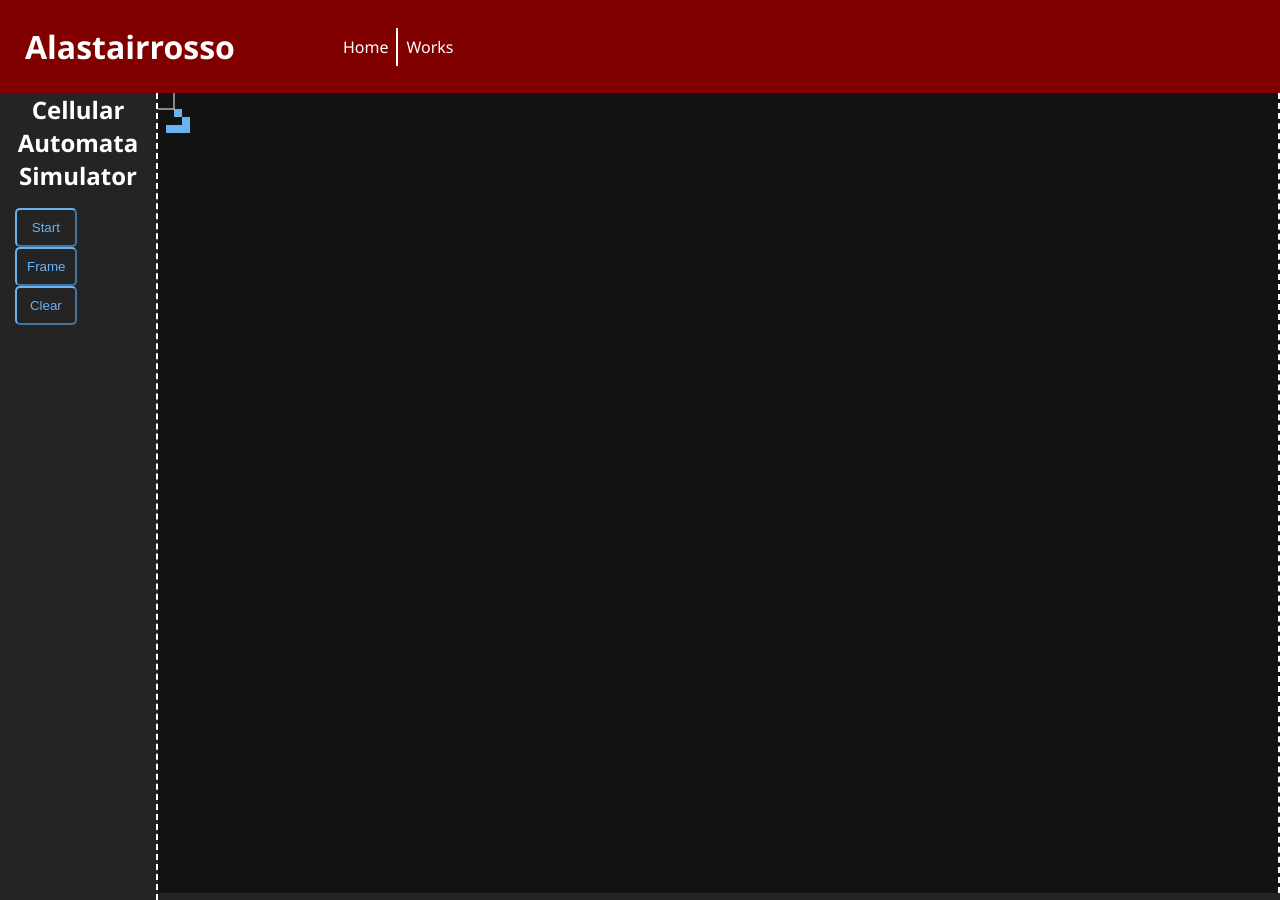
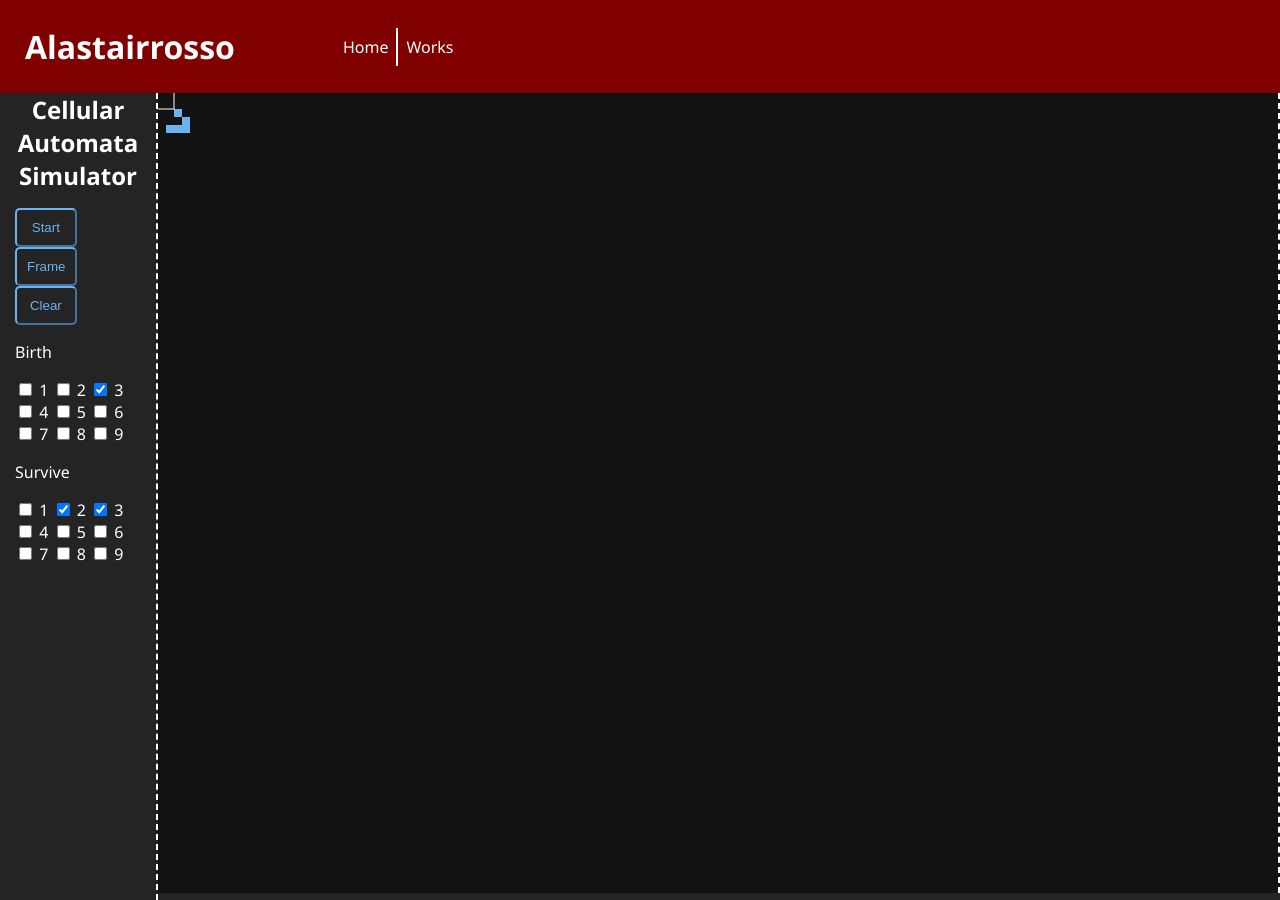
Before and after one commit to alastairrosso/alastairrosso.github.io, a Jekyll site: the page built from works/work_1/work_1.html, in a window 1280 px wide. Built offline with Jekyll 4.4.1, drawn with Linux system fonts in a browser that asks for light colours.

Commit message:
Cell Auto Sim: Add customizable rulestring (default: Conway's Life - B3/S23)

```diff
--- a/works/work_1/work_1.html
+++ b/works/work_1/work_1.html
@@ -13,6 +13,46 @@ title: Cellular Automata
         <button class="work-button" onclick="togglePause();" id="pause-button">Start</button>
         <button class="work-button" onclick="toggleFrame();">Frame</button>
         <button class="work-button" onclick="clearGrid();">Clear</button>
+
+        <p>Birth</p>
+        <input type="checkbox" name="birth1" value="1" onchange="changeBirth(this);">
+        <label for="birth1">1</label>
+        <input type="checkbox" name="birth2" value="2" onchange="changeBirth(this);">
+        <label for="birth2">2</label>
+        <input type="checkbox" name="birth3" value="3" onchange="changeBirth(this);" checked>
+        <label for="birth3">3</label>
+        <input type="checkbox" name="birth4" value="4" onchange="changeBirth(this);">
+        <label for="birth4">4</label>
+        <input type="checkbox" name="birth5" value="5" onchange="changeBirth(this);">
+        <label for="birth5">5</label>
+        <input type="checkbox" name="birth6" value="6" onchange="changeBirth(this);">
+        <label for="birth6">6</label>
+        <input type="checkbox" name="birth7" value="7" onchange="changeBirth(this);">
+        <label for="birth7">7</label>
+        <input type="checkbox" name="birth8" value="8" onchange="changeBirth(this);">
+        <label for="birth8">8</label>
+        <input type="checkbox" name="birth9" value="9" onchange="changeBirth(this);">
+        <label for="birth9">9</label>
+
+        <p>Survive</p>
+        <input type="checkbox" name="survive1" value="1" onchange="changeSurvive(this);">
+        <label for="survive1">1</label>
+        <input type="checkbox" name="survive2" value="2" onchange="changeSurvive(this);" checked>
+        <label for="survive2">2</label>
+        <input type="checkbox" name="survive3" value="3" onchange="changeSurvive(this);" checked>
+        <label for="survive3">3</label>
+        <input type="checkbox" name="survive4" value="4" onchange="changeSurvive(this);">
+        <label for="survive4">4</label>
+        <input type="checkbox" name="survive5" value="5" onchange="changeSurvive(this);">
+        <label for="survive5">5</label>
+        <input type="checkbox" name="survive6" value="6" onchange="changeSurvive(this);">
+        <label for="survive6">6</label>
+        <input type="checkbox" name="survive7" value="7" onchange="changeSurvive(this);">
+        <label for="survive7">7</label>
+        <input type="checkbox" name="survive8" value="8" onchange="changeSurvive(this);">
+        <label for="survive8">8</label>
+        <input type="checkbox" name="survive9" value="9" onchange="changeSurvive(this);">
+        <label for="survive9">9</label>
     </div>
 
     <canvas id="myCanvas" oncontextmenu="return false;"></canvas>
--- a/works/work_1/work_1.js
+++ b/works/work_1/work_1.js
@@ -21,6 +21,9 @@ const gridWidth = cnv.width / cellSize;
 const gridHeight = cnv.height / cellSize;
 
 let paused = true;
+
+let ruleBirth = 0x04;   // preset to
+let ruleSurvive = 0x06; // Conway's Game of Life B3/S23
 
 const gridSize = gridWidth * gridHeight;
 emptyGrid = () => new Uint8Array(gridSize);
@@ -123,10 +126,30 @@ function calcCell(x, y) {
         + getCell(grid, x-1, y) + getCell(grid, x+1, y)
         + getCell(grid, x-1, y+1) + getCell(grid, x, y+1) + getCell(grid, x+1,y+1);
 
-    if (neighbors == 3 || (neighbors == 2 && getCell(grid, x, y) > 0))
+    if (getBit(ruleBirth, neighbors) === 1)
+        return 1;
+    else if (getCell(grid, x, y) > 0 && getBit(ruleSurvive, neighbors) === 1)
         return 1;
     else
         return 0;
+}
+
+getBit = (mask, bitNum) => (mask >>> (bitNum-1)) & 0x1;
+
+function changeBirth(num) {
+    if (num.checked) {
+        ruleBirth |= 1 << (Number(num.value)-1);
+    } else {
+        ruleBirth &= ~(1 << (Number(num.value)-1));
+    }
+}
+
+function changeSurvive(num) {
+    if (num.checked) {
+        ruleSurvive |= 1 << (Number(num.value)-1);
+    } else {
+        ruleSurvive &= ~(1 << (Number(num.value)-1));
+    }
 }
 
 function drawCell(x, y, value) {
```
